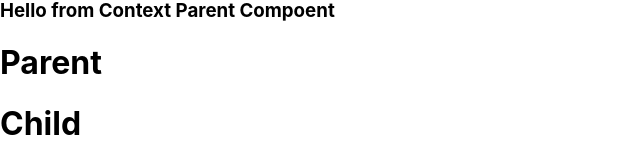
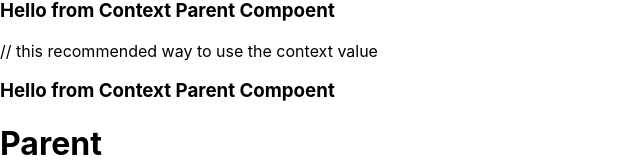
Before and after one commit to Divya123Spec/react_2024_learning, a React (Create React App) app: page / in a window 1280 px wide. Shown: the part 882-1045 px from the top of the page, without its empty margins (0-640 px from the left). Built offline with nearby package versions, Linux system fonts and the light colour scheme; no server answers.

Commit message:
practice

```diff
--- a/src/UseContextChild.js
+++ b/src/UseContextChild.js
@@ -2,14 +2,16 @@ import React, { useContext } from "react";
 import { MyContext } from "./UseContext";
 
 function UseContextChild() {
-  const contextValue = useContext(MyContext);
+  const contextValue = useContext(MyContext); // this is the useContext hook
   return (
     <div>
       <h1>UseContextChild</h1>
-      <h3>{contextValue}</h3>
-      {/* <MyContext.Consumer>
-        {(contextValue) => <h3>{contextValue}</h3>}
-        </MyContext.Consumer> */}
+      <h3>{contextValue}</h3> // this recommended way to use the context value
+      <MyContext.Consumer>
+        {(value) => {
+          return <h3>{value}</h3>;
+        }}
+      </MyContext.Consumer>
     </div>
   );
 }
--- a/src/UseMemo.js
+++ b/src/UseMemo.js
@@ -7,8 +7,8 @@ function UseMemo() {
   function cubeNumber() {
     console.log("cubeNumber called");
     return Math.pow(number, 3);
+  }
 
-  }
   const result = useMemo(() => {
     // here we are using useMemo hook to cache the value of cubeNumber function
     return cubeNumber();
```
